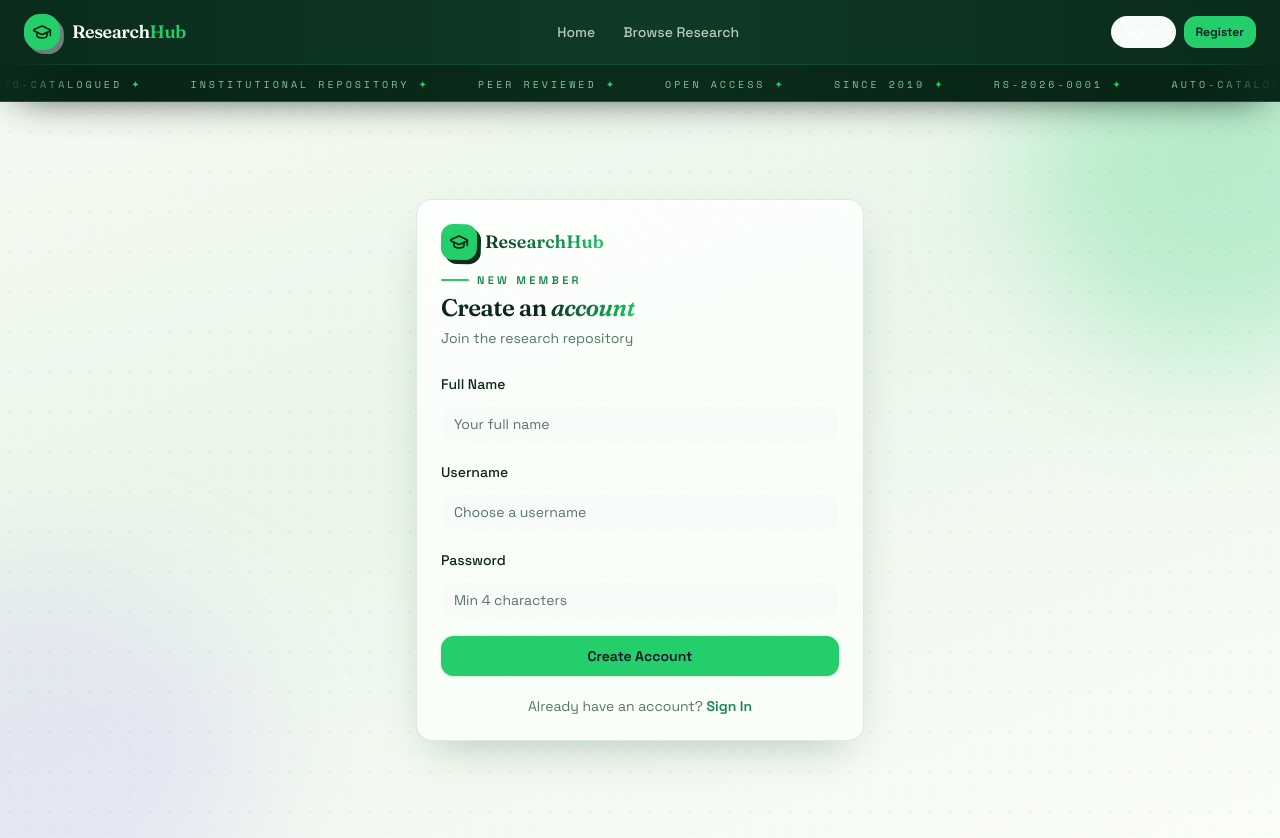
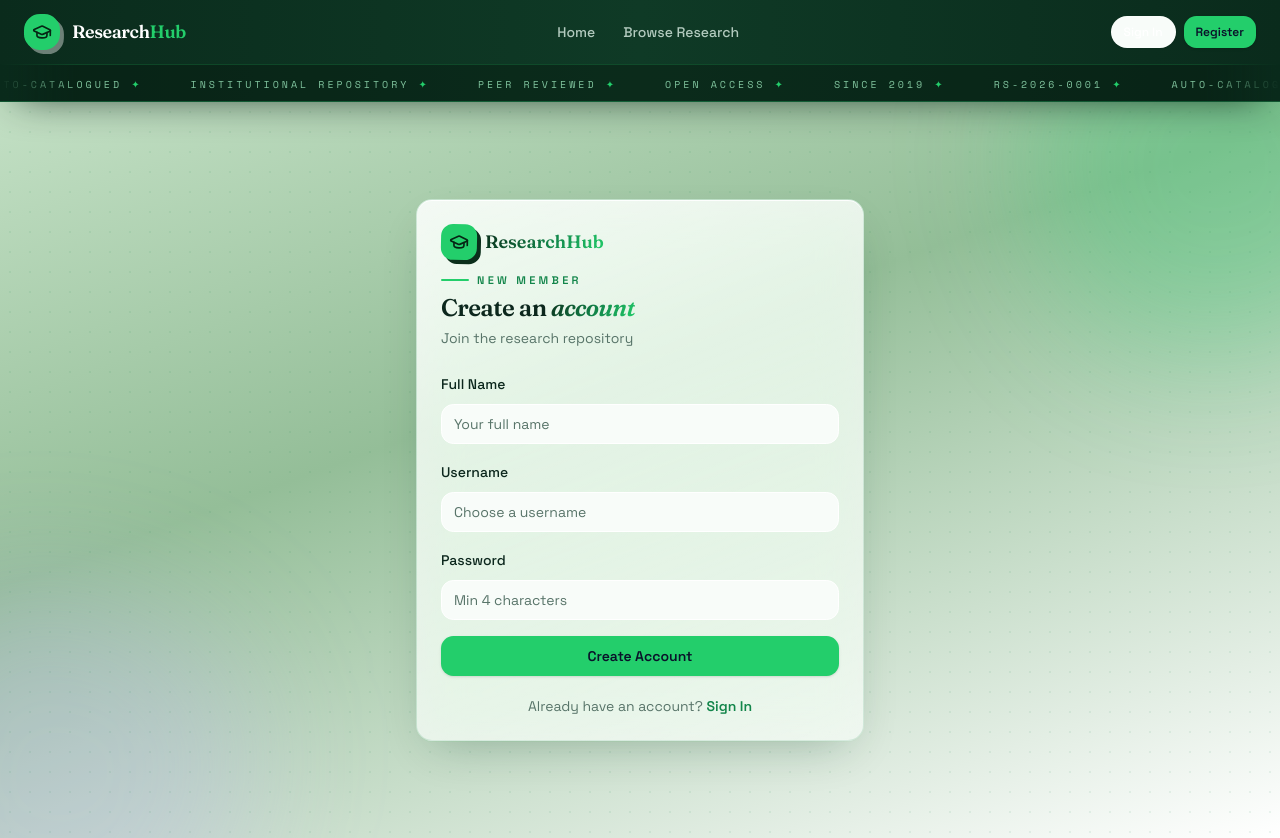
Before and after one commit to temopoo5-cmyk/Research, a React (Vite) app in the folder client/: page /register in a window 1280 px wide. Built offline with nearby package versions, Linux system fonts and the light colour scheme.

Commit message:
Darken green-to-white page gradient

```diff
--- a/client/src/index.css
+++ b/client/src/index.css
@@ -84,7 +84,7 @@
 @layer components {
   .gradient-bg {
     @apply min-h-screen;
-    background: linear-gradient(160deg, #F7FBF3 0%, #EAF6EA 45%, #FBFDF8 100%);
+    background: linear-gradient(160deg, #CDE7CE 0%, #94BE98 45%, #FFFFFF 100%);
   }
   .gradient-text {
     @apply text-transparent bg-clip-text;
--- a/client/src/pages/Home.jsx
+++ b/client/src/pages/Home.jsx
@@ -81,7 +81,7 @@ export default function Home() {
                 </div>
               )}
             </div>
-            <div className="lg:pt-16"><BookPile /></div>
+            <div><BookPile /></div>
           </div>
         </div>
         <div className="relative z-10 h-4 bg-[#FBFDF8] [clip-path:polygon(0_70%,8%_55%,18%_78%,30%_52%,42%_76%,56%_48%,70%_74%,84%_54%,100%_72%,100%_100%,0_100%)]" aria-hidden="true" />
```
